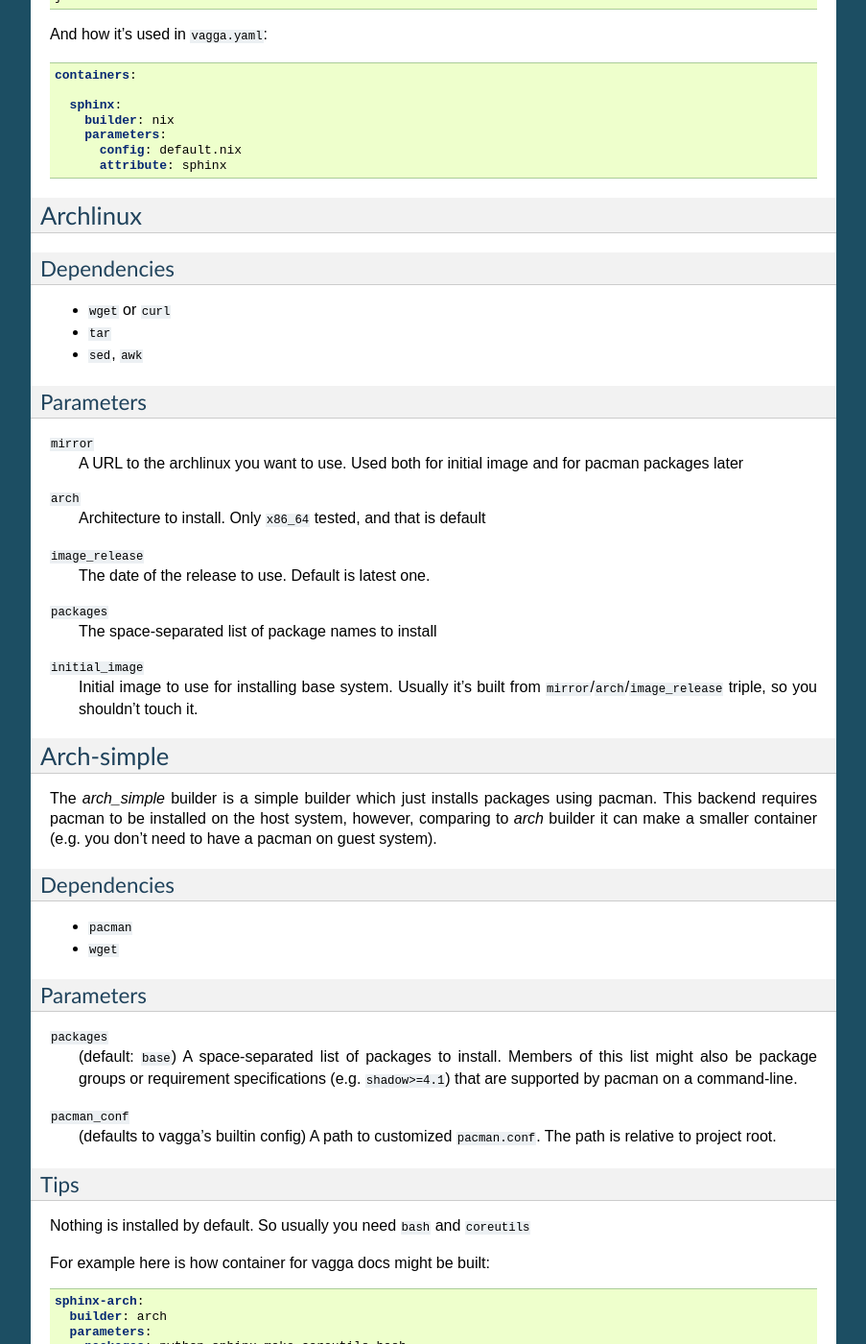
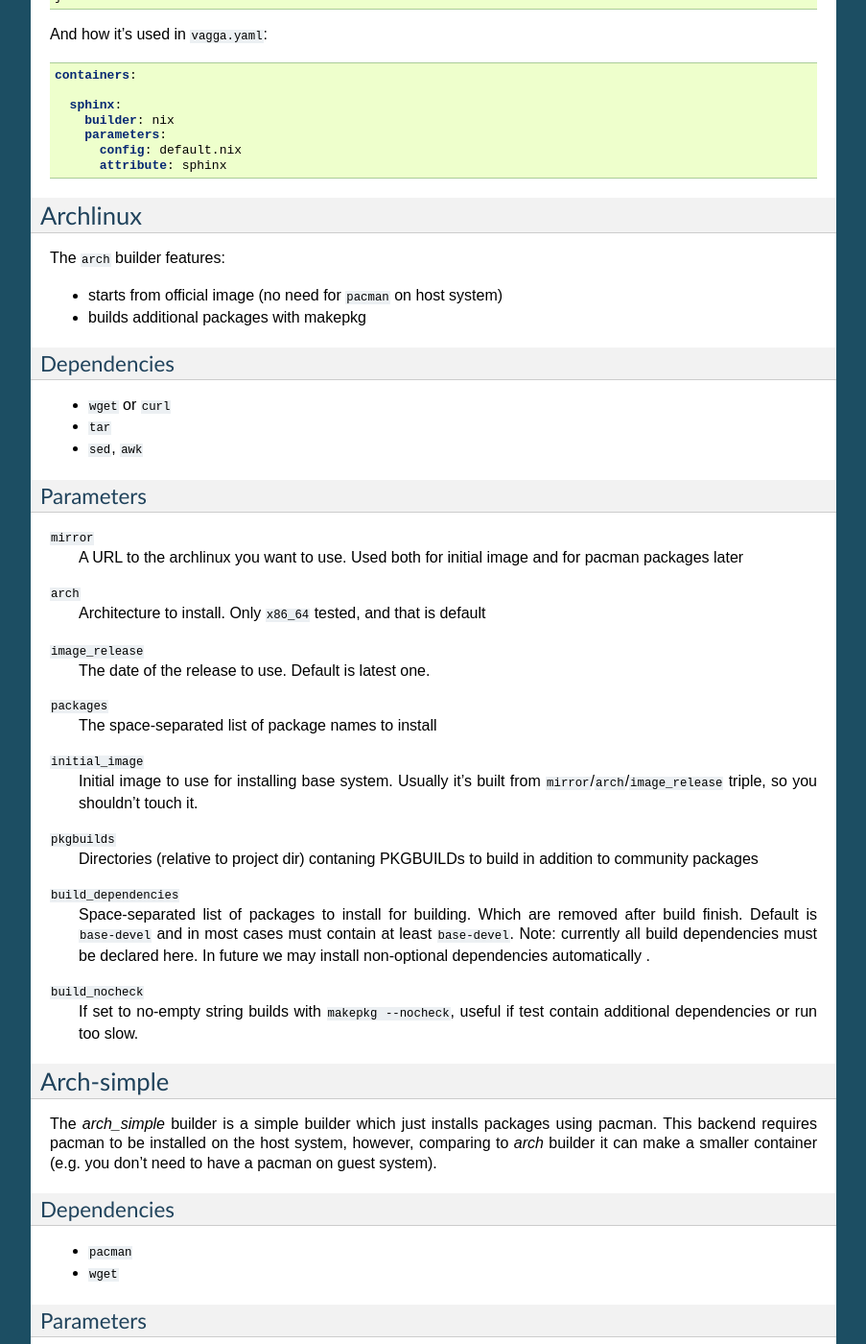
Before and after one commit to tailhook/vagga, a Sphinx documentation site: the page built from docs/builders.rst, in a window 1280 px wide and 1400 px high, scrolled down 933 px. Shown: the whole window at 96% size, without its empty margins (198-1101 px from the left). Built offline with Sphinx 7.4.7, drawn with Linux system fonts in a browser that asks for light colours.

Commit message:
Implement package building in archlinux builder

```diff
--- a/docs/builders.rst
+++ b/docs/builders.rst
@@ -80,6 +80,10 @@
 Archlinux
 =========
 
+The ``arch`` builder features:
+
+* starts from official image (no need for ``pacman`` on host system)
+* builds additional packages with makepkg
 
 Dependencies
 ------------
@@ -108,6 +112,21 @@
 ``initial_image``
     Initial image to use for installing base system. Usually it's built from
     ``mirror``/``arch``/``image_release`` triple, so you shouldn't touch it.
+
+``pkgbuilds``
+    Directories (relative to project dir) contaning PKGBUILDs to build in
+    addition to community packages
+
+``build_dependencies``
+    Space-separated list of packages to install for building. Which are removed
+    after build finish. Default is ``base-devel`` and in most cases must
+    contain at least ``base-devel``. Note: currently all build dependencies
+    must be declared here. In future we may install non-optional dependencies
+    automatically .
+
+``build_nocheck``
+    If set to no-empty string builds with ``makepkg --nocheck``, useful if test
+    contain additional dependencies or run too slow.
 
 
 Arch-simple
```
Also changed, not shown: 2 other files.
